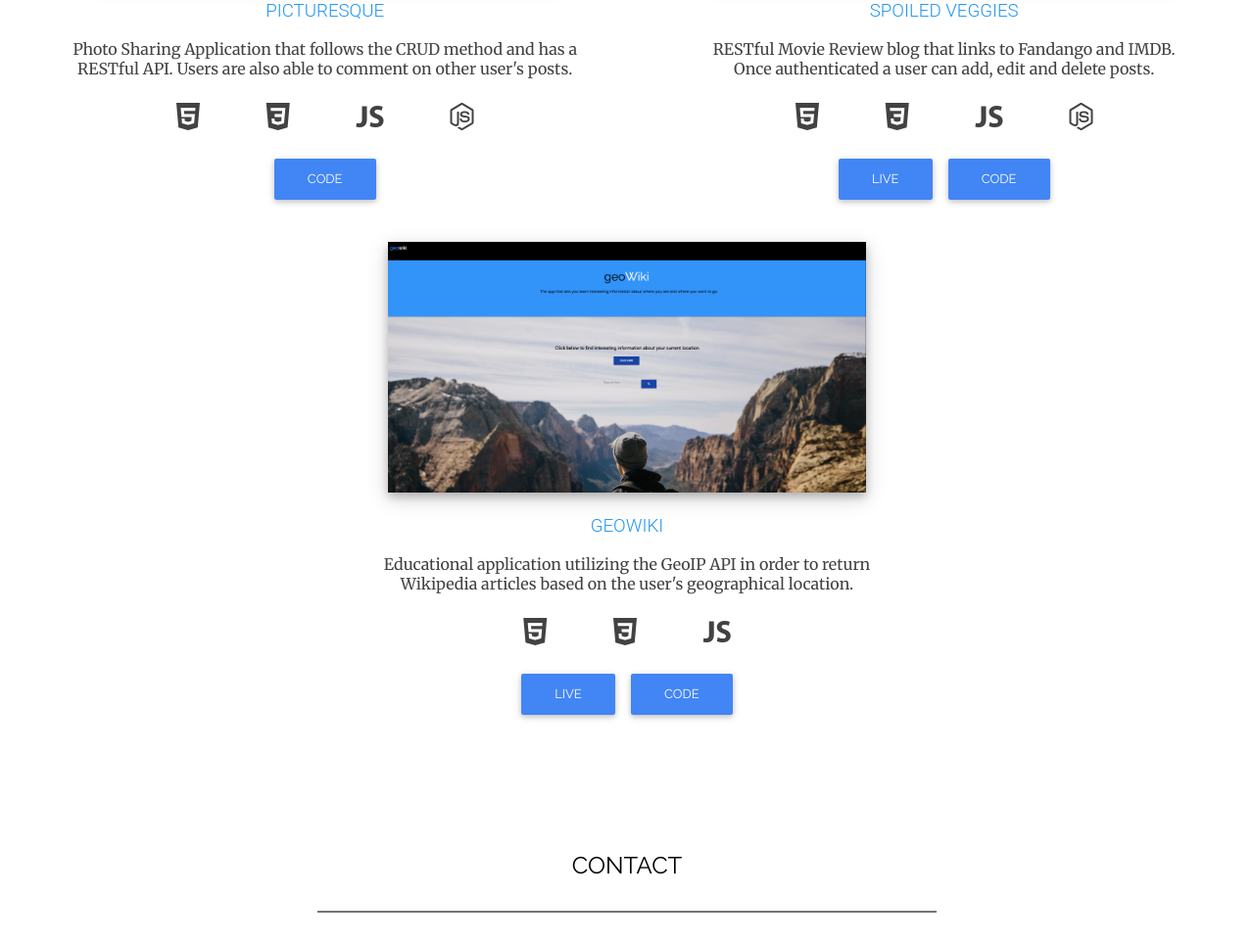
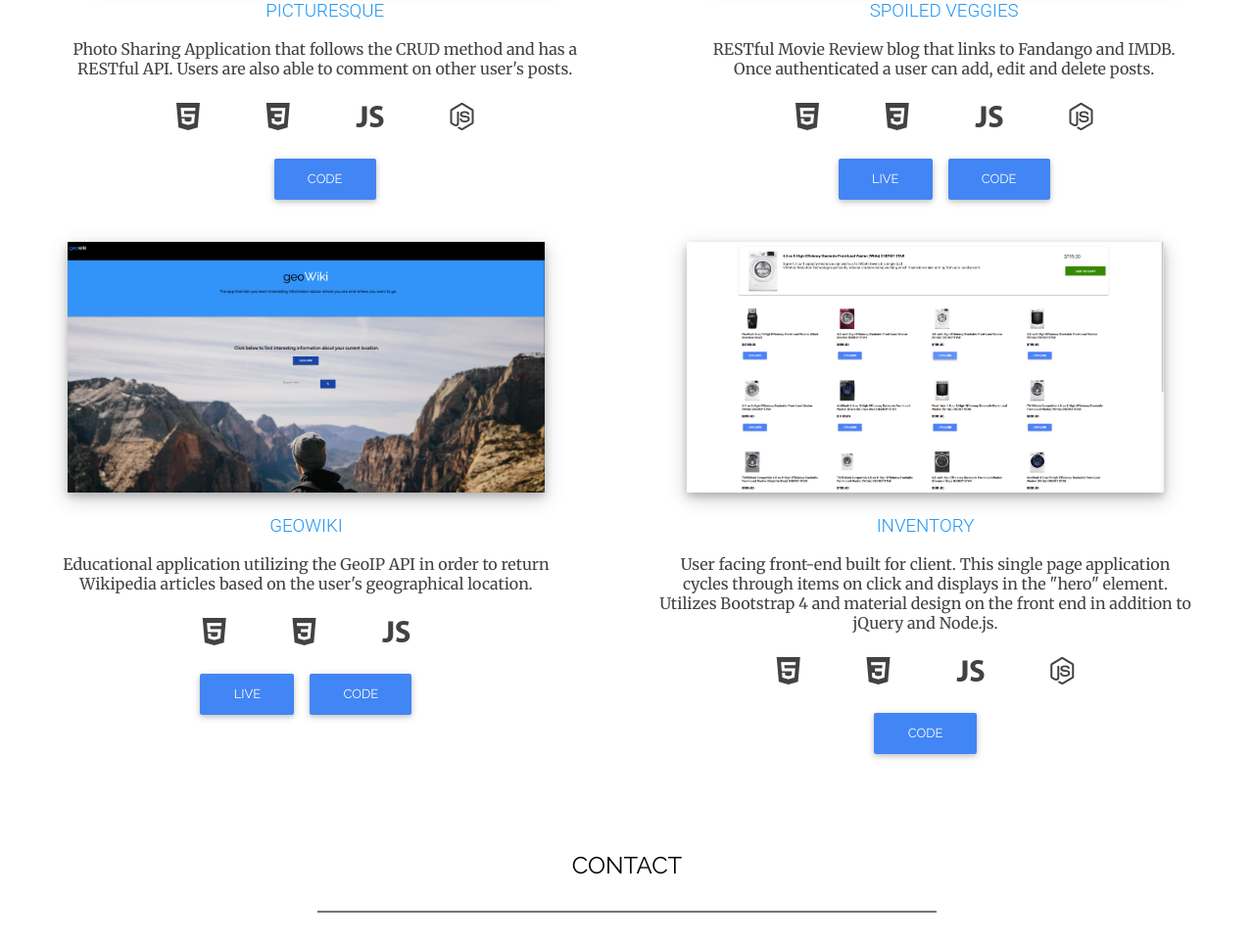
Before and after one commit to LBakerDev/Portfolio, a PHP site: page / in a window 1280 px wide. Shown: the part 1536-2500 px from the top of the page at 98% size. Run offline with PHP 8.4, Linux system fonts and the light colour scheme; some libraries are stand-ins or nearby versions.

Commit message:
added inventory project

```diff
--- a/assets/css/main.css
+++ b/assets/css/main.css
@@ -175,10 +175,6 @@ hr{
     color: #424242
 }
 
-h4{
-
-}
-
 .btn-primary{
     background: #2196f3 !important
 }
@@ -198,6 +194,13 @@ h4{
 }
 
 .three{
+    /* background: green; */
+    flex-grow: 1;
+    flex-shrink: 1;
+
+}
+
+.four{
     /* background: green; */
     flex-grow: 1;
     flex-shrink: 1;
@@ -253,13 +256,20 @@ span{
 }
 
  @media only screen and (max-width: 1598px) {
-    .three{
+    .three, .four{
+        margin-top: 6em;
+    }
+}
+
+/* styling for fourth item @ 1598px */
+  @media only screen and (min-width: 1598px) and (max-width: 2123px) {
+    .four{
         margin-top: 6em;
     }
 }
 
 @media only screen and (min-width: 1025px) and (max-width: 1040px) {
-    .two{
+    .two, .four{
         margin-top: 6em;
     }
 }
@@ -295,7 +305,7 @@ span{
 }
 
 @media only screen and (max-width: 1024px) {
-    .two, .three{
+    .two, .three, .four{
         margin-top:12em;
     }
 }
--- a/home.html
+++ b/home.html
@@ -129,6 +129,30 @@
                     </div>
 
                 </div>
+                <div class="box four">
+                    <div class="work">
+
+                        <img class="work-img grow" src="assets/images/inventoryMgt.png" alt="London Baker web developer">
+                        <div class="work-info">
+                            <h3><span>INVENTORY</span></h3>
+                            <p>User facing front-end built for client. This single page application<br> cycles through items on click and
+                                displays in the "hero" element.<br> Utilizes Bootstrap 4 and material design on the front end in addition to<br>
+                                jQuery and Node.js.<br><br>
+                                <i class="ion-social-html5"></i>
+                                <i class="ion-social-css3"></i>
+                                <i class="ion-social-javascript"></i>
+                                <i class="ion-social-nodejs"></i>
+
+
+                            </p>
+
+                            <!-- <a target="_blank" class="btn btn-primary" href="https://naeroled.github.io/GeoWiki/">Live</a> -->
+                            <a target="_blank" class="btn btn-primary" href="https://github.com/naeroled/GeoWiki">Code</a>
+
+                        </div>
+                    </div>
+
+                </div>
 
             </div>
         </div>
```
Also changed, not shown: assets/images/inventoryMgt.png (added).
